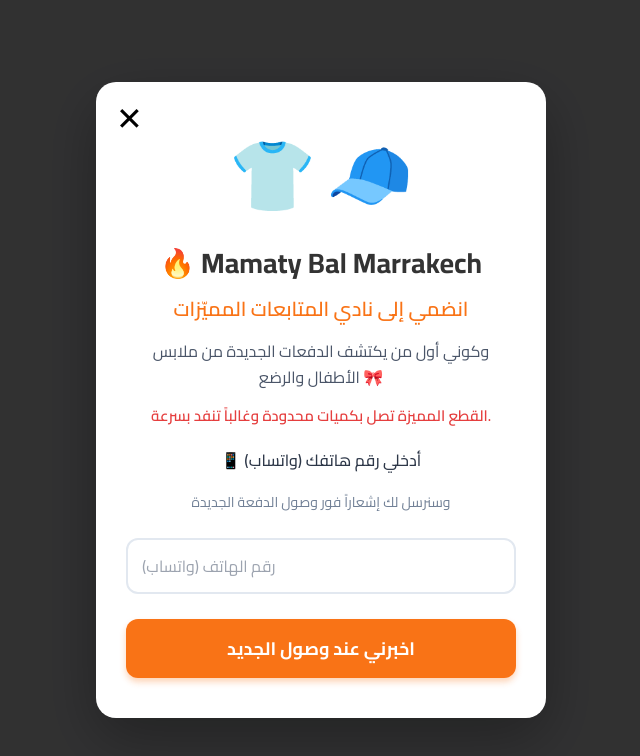
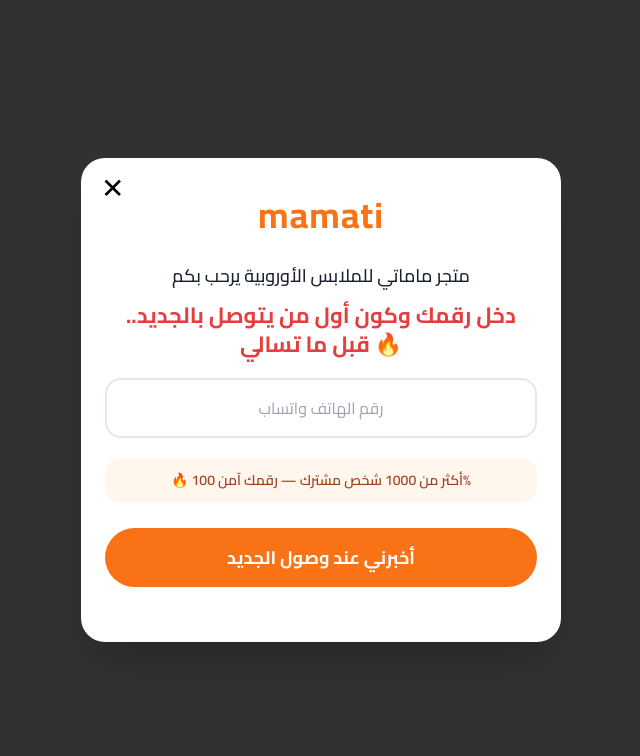
Before and after one commit to dxnabdo/mamati, a Next.js app: page /activate in a window 1280 px wide. Shown: the top 756 px of the page, without its empty margins (319-959 px from the left). Built offline with nearby package versions, Linux system fonts and the light colour scheme.

Commit message:
Cart improvements, fix category display, and market images

```diff
--- a/components/PhoneRegisterPopup.jsx
+++ b/components/PhoneRegisterPopup.jsx
@@ -8,15 +8,11 @@
 
   useEffect(() => {
     console.log("⏰ بدء العد التنازلي 4 ثواني...");
-
     const timer = setTimeout(() => {
       console.log("🎯 انتهت الـ 4 ثواني - سيتم عرض النافذة الآن");
       setShow(true);
     }, 4000);
-
-    return () => {
-      clearTimeout(timer);
-    };
+    return () => clearTimeout(timer);
   }, []);
 
   const closePopup = () => {
@@ -30,17 +26,14 @@
 
   const handleSubmit = async (e) => {
     e.preventDefault();
-
     if (!phone.trim()) {
       setMessage("يرجى إدخال رقم الهاتف");
       return;
     }
-
     if (!validatePhone(phone)) {
       setMessage("رقم الهاتف يجب أن يكون أرقام فقط (10-15 رقم)");
       return;
     }
-
     setLoading(true);
     setMessage("");
 
@@ -50,7 +43,6 @@
         Date: new Date().toLocaleString("ar-EG"),
         Source: "Website Popup"
       }];
-
       const res = await fetch(
         "https://api.sheetbest.com/sheets/55a38627-8b83-4a28-afa2-e43ea9fec380",
         {
@@ -59,7 +51,6 @@
           body: JSON.stringify(payload),
         }
       );
-
       if (res.ok) {
         setMessage("✅ تم التسجيل بنجاح!");
         setPhone("");
@@ -101,12 +92,13 @@
       <div
         style={{
           backgroundColor: 'white',
-          borderRadius: '20px',
-          padding: '30px',
-          width: '450px',
+          borderRadius: '24px',
+          padding: '30px 24px 40px',
+          width: '480px',
           maxWidth: '90%',
           position: 'relative',
-          boxShadow: '0 20px 60px rgba(0,0,0,0.3)'
+          boxShadow: '0 25px 50px -12px rgba(0,0,0,0.25)',
+          textAlign: 'center'
         }}
         onClick={(e) => e.stopPropagation()}
       >
@@ -115,121 +107,94 @@
           onClick={closePopup}
           style={{
             position: 'absolute',
-            top: '15px',
-            left: '15px',
-            fontSize: '32px',
+            top: '16px',
+            left: '20px',
+            fontSize: '28px',
             fontWeight: '300',
             border: 'none',
             background: 'none',
             color: '#000',
             cursor: 'pointer',
             lineHeight: 1,
-            padding: '5px',
+            padding: '0',
             zIndex: 10
-          }}
-          onMouseOver={(e) => {
-            e.currentTarget.style.opacity = '0.7';
-          }}
-          onMouseOut={(e) => {
-            e.currentTarget.style.opacity = '1';
           }}
         >
           ✕
         </button>
 
-        {/* المحتوى */}
-        <div style={{ textAlign: 'center', padding: '10px 0' }}>
-          {/* أيقونة ملابس الأطفال - مكونة من 3 أيقونات */}
-          <div style={{
-            fontSize: '70px',
-            marginBottom: '15px',
-            display: 'flex',
-            justifyContent: 'center',
-            gap: '10px',
-            alignItems: 'center'
+        {/* 1️⃣ اللوغو (نص Mamati وسط) */}
+        <div style={{ marginBottom: '20px' }}>
+          <span style={{
+            fontSize: '36px',
+            fontWeight: 'bold',
+            color: '#f97316',
+            letterSpacing: '1px'
           }}>
-            <span role="img" aria-label="تيشيرت أطفال">👕</span>
-            <span role="img" aria-label="قبعة أطفال">🧢</span>
+            mamati
+          </span>
         </div>
 
-          {/* العنوان الرئيسي */}
-          <h2 style={{
-            fontSize: '28px',
-            marginBottom: '10px',
-            color: '#333',
-            fontWeight: 'bold'
+        {/* 2️⃣ الترحيب */}
+        <p style={{
+          fontSize: '18px',
+          fontWeight: '500',
+          color: '#1a202c',
+          marginBottom: '12px'
         }}>
-            🔥 Mamaty Bal Marrakech
-          </h2>
-
-          {/* العنوان الفرعي */}
-          <h3 style={{
-            fontSize: '20px',
-            marginBottom: '15px',
-            color: '#f97316',
-            fontWeight: '600'
-          }}>
-            انضمي إلى نادي المتابعات المميّزات
-          </h3>
-
-          {/* الوصف */}
-          <p style={{
-            color: '#4a5568',
-            marginBottom: '15px',
-            lineHeight: '1.6',
-            fontSize: '16px'
-          }}>
-            وكوني أول من يكتشف الدفعات الجديدة من ملابس الأطفال والرضع 🎀
+          متجر ماماتي للملابس الأوروبية يرحب بكم
         </p>
 
+        {/* 3️⃣ العبارة القوية */}
         <p style={{
+          fontSize: '22px',
+          fontWeight: 'bold',
           color: '#e53e3e',
           marginBottom: '20px',
-            fontWeight: '600',
-            fontSize: '15px'
+          lineHeight: 1.3
         }}>
-            القطع المميزة تصل بكميات محدودة وغالباً تنفد بسرعة.
+          دخل رقمك وكون أول من يتوصل بالجديد.. قبل ما تسالي 🔥
         </p>
 
-          <p style={{
-            color: '#2d3748',
-            marginBottom: '20px',
-            fontSize: '16px',
-            fontWeight: '500'
-          }}>
-            📱 أدخلي رقم هاتفك (واتساب)
-          </p>
-
-          <p style={{
-            color: '#718096',
-            marginBottom: '25px',
-            fontSize: '14px'
-          }}>
-            وسنرسل لك إشعاراً فور وصول الدفعة الجديدة
-          </p>
-
+        {/* 4️⃣ خانة الإدخال */}
         <form onSubmit={handleSubmit}>
-            {/* حقل رقم الهاتف */}
           <input
             type="tel"
-              placeholder="رقم الهاتف (واتساب)"
+            placeholder="رقم الهاتف واتساب"
             value={phone}
             onChange={(e) => setPhone(e.target.value)}
             onKeyPress={handleKeyPress}
             style={{
               width: '100%',
-                padding: '14px',
-                marginBottom: '25px',
+              padding: '16px',
+              marginBottom: '20px',
               border: '2px solid #e2e8f0',
-                borderRadius: '12px',
+              borderRadius: '16px',
               fontSize: '16px',
               boxSizing: 'border-box',
               direction: 'ltr',
-                textAlign: 'left'
+              textAlign: 'center',
+              color: '#2d3748',
+              outline: 'none',
+              transition: 'border-color 0.2s'
             }}
+            onFocus={(e) => e.target.style.borderColor = '#f97316'}
+            onBlur={(e) => e.target.style.borderColor = '#e2e8f0'}
           />
 
-            {/* زر الإرسال */}
+          {/* 5️⃣ الثقة والتحفيز */}
+          <div style={{
+            backgroundColor: '#fff7ed',
+            padding: '12px',
+            borderRadius: '16px',
+            marginBottom: '25px',
+            fontSize: '14px',
+            fontWeight: '600',
+            color: '#9c4221'
+          }}>
+            🔥 أكثر من 1000 شخص مشترك — رقمك آمن 100%
+          </div>
+
           <button
             type="submit"
             disabled={loading}
@@ -239,12 +204,12 @@
               backgroundColor: loading ? '#cbd5e0' : '#f97316',
               color: 'white',
               border: 'none',
-                borderRadius: '12px',
+              borderRadius: '40px',
               fontSize: '18px',
               fontWeight: 'bold',
               cursor: loading ? 'not-allowed' : 'pointer',
               transition: 'all 0.3s',
-                boxShadow: loading ? 'none' : '0 4px 6px rgba(249,115,22,0.3)'
+              marginBottom: '15px'
             }}
             onMouseOver={(e) => {
               if (!loading) {
@@ -259,18 +224,17 @@
               }
             }}
           >
-              {loading ? 'جاري الإرسال...' : 'اخبرني عند وصول الجديد'}
+            {loading ? 'جاري الإرسال...' : 'أخبرني عند وصول الجديد'}
           </button>
         </form>
 
-          {/* رسالة التأكيد أو الخطأ */}
         {message && (
           <p style={{
-              marginTop: '20px',
-              padding: '12px',
+            marginTop: '10px',
+            padding: '10px',
             backgroundColor: message.includes('✅') ? '#c6f6d5' : '#fed7d7',
             color: message.includes('✅') ? '#22543d' : '#742a2a',
-              borderRadius: '10px',
+            borderRadius: '12px',
             fontSize: '14px',
             fontWeight: '500'
           }}>
@@ -279,6 +243,5 @@
         )}
       </div>
     </div>
-    </div>
   );
 }
--- a/pages/index.jsx
+++ b/pages/index.jsx
@@ -1,4 +1,4 @@
-// pages/index.jsx (بعد التعديل - إزالة VoiceInput المنفصل)
+// pages/index.jsx
 import React, { useState, useEffect } from 'react';
 import { useRouter } from 'next/router';
 import { motion } from 'framer-motion';
@@ -15,6 +15,7 @@
 import ProductModal from '../components/Products/ProductModal';
 import AIChatModal from '../components/AI/AIChatModal';
 import PhoneRegisterPopup from "../components/PhoneRegisterPopup";
+import SocialStrip from '../components/Layout/SocialStrip';  // <-- إضافة الاستيراد
 import { ToastContainer, toastManager } from '../components/UI/Toast';
 import { getAllProducts } from '../utils/productsParser';
 import useCartStore from '../utils/cartStore';
@@ -22,6 +23,7 @@
 import { useSound } from '../hooks';
 
 export default function Home() {
+  // ... (جميع الـ hooks والحالات كما هي دون تغيير) ...
   const router = useRouter();
   const { playAddSound } = useSound();
 
@@ -188,7 +190,7 @@
         onFilterToggle={handleFilterToggle}
       />
 
-      {/* سلايدر البانر - بدون VoiceInput منفصل */}
+      {/* سلايدر البانر */}
       <div className="px-4 pt-0 pb-0">
         <Swiper
           modules={[Autoplay, Pagination]}
@@ -215,6 +217,9 @@
           ))}
         </Swiper>
       </div>
+
+      {/* شريط السوشيال ميديا - تمت إضافته هنا */}
+      <SocialStrip />
 
       <CategoriesScroll
         onCategorySelect={(catId) => setSelectedCategory(catId)}
```
Also changed, not shown: components/Cart/CartPage.jsx (+40 -43 lines). Lines whose indentation alone changed are shown as unchanged.
